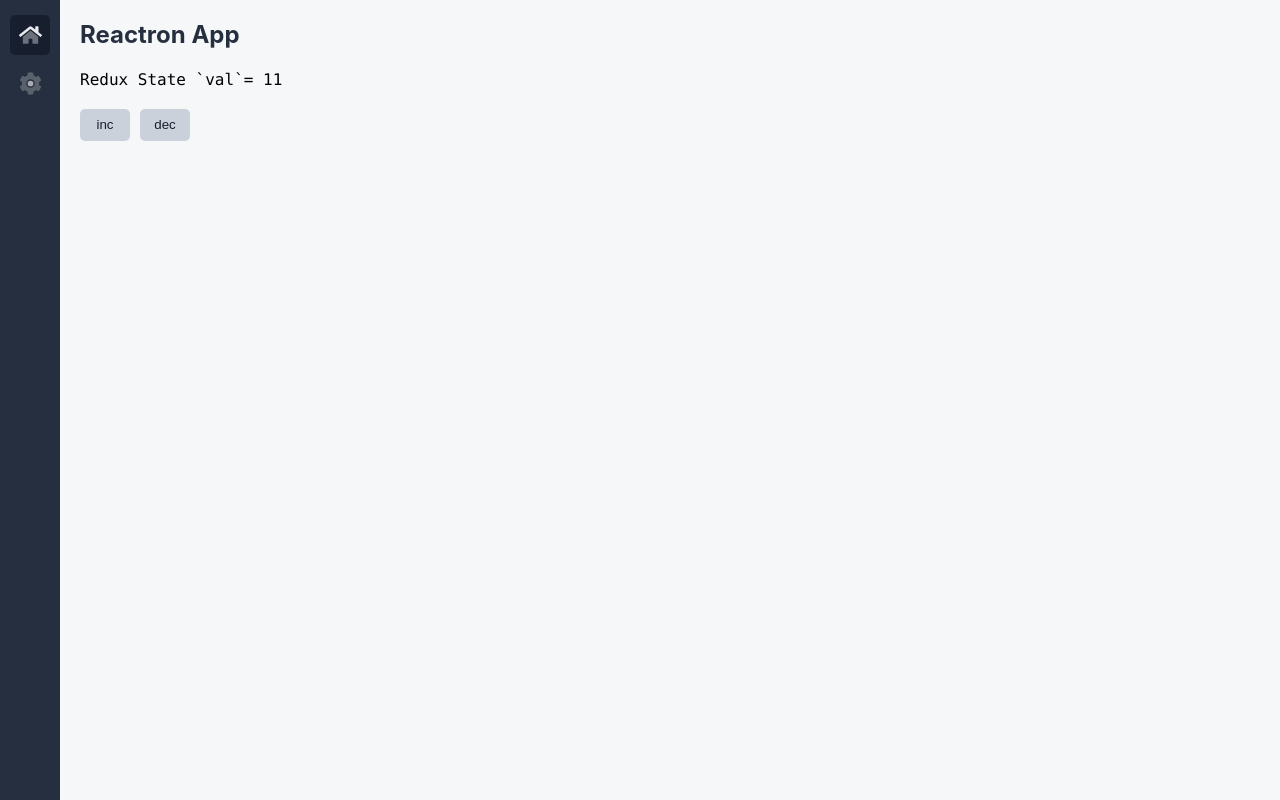
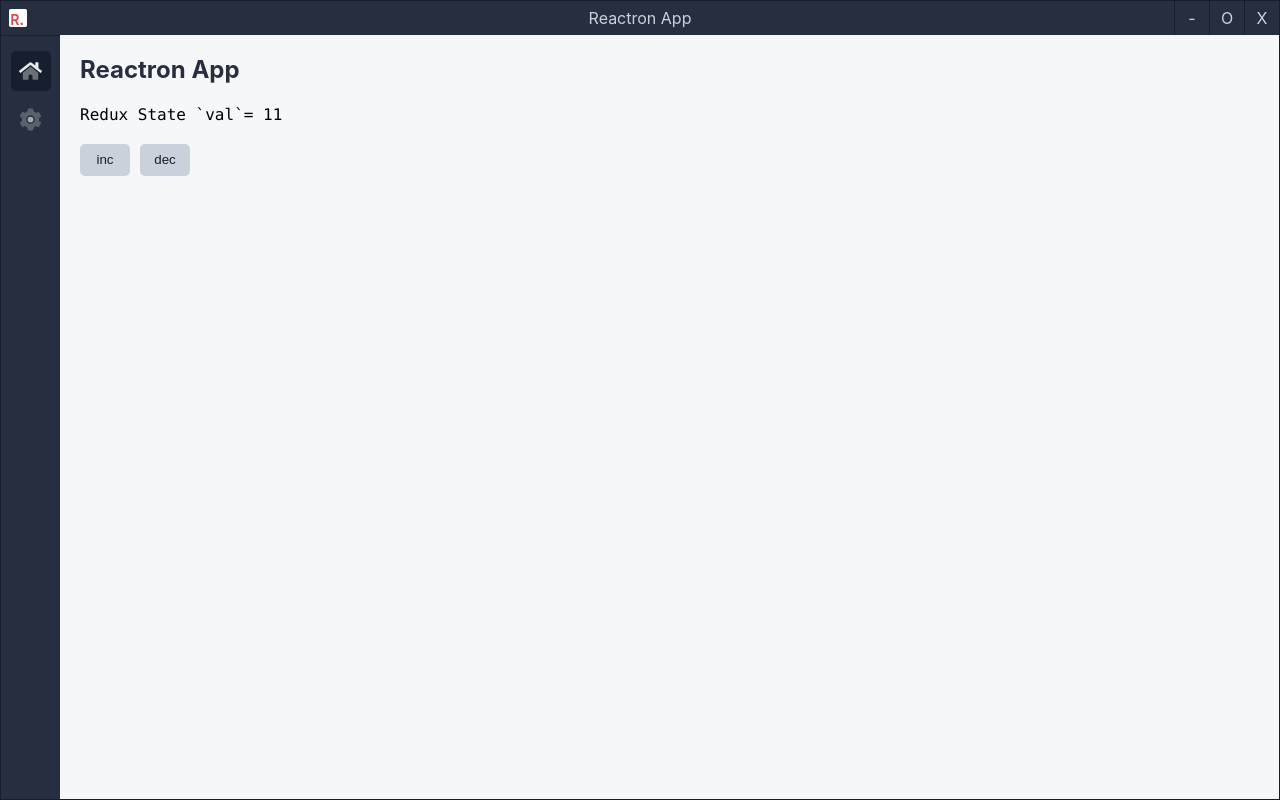
Before and after one commit to SamirDjelal/Reactron, a React (Create React App) app: page / in a window 1280 px wide. Built offline with nearby package versions, Linux system fonts and the light colour scheme.

Commit message:
custom title bar added.

```diff
--- a/public/preload.js
+++ b/public/preload.js
@@ -0,0 +1,3 @@
+window.remote = require('electron').remote;
+window.ipcRenderer = require('electron').ipcRenderer;
+// window.remote = require('electron').remote;
--- a/src/App.jsx
+++ b/src/App.jsx
@@ -1,18 +1,22 @@
-import React, {Component} from 'react';
+import React, {Component, Fragment} from 'react';
 import {Switch, Route, Redirect} from 'react-router-dom';
 import './styles/App.scss';
 import Menu from './components/Menu'
 import Home from "./screens/Home";
 import Setting from "./screens/Setting";
+import Titlebar from "./components/Titlebar";
 
 
 class App extends Component {
 	render() {
 		return (
-			<div className="App">
-				<Menu/>
-				<Main/>
-			</div>
+			<Fragment>
+				<Titlebar/>
+				<div className="App">
+					<Menu/>
+					<Main/>
+				</div>
+			</Fragment>
 		);
 	}
 }
@@ -24,7 +28,7 @@ const Main = () => {
 			<Switch>
 				<Route path="/" component={Home} exact/>
 				<Route path="/setting" component={Setting} exact/>
-				<Redirect to="/" />
+				<Redirect to="/"/>
 			</Switch>
 		</div>
 	);
--- /dev/null
+++ b/src/components/Titlebar.jsx
@@ -0,0 +1,63 @@
+import React, {Component} from 'react';
+
+class Titlebar extends Component {
+	constructor(props) {
+		super(props);
+		this.state = {
+			maximized: false
+		}
+		this.handleMinimize = this.handleMinimize.bind(this);
+		this.handleMaximize = this.handleMaximize.bind(this);
+		this.handleClose = this.handleClose.bind(this);
+
+
+	}
+
+	render() {
+		return (
+			<div className="Titlebar">
+				<div className="Icon"/>
+				<div className="Title">Reactron App</div>
+				<div className="Controls">
+					<div className="Item Minimize" onClick={this.handleMinimize}>-</div>
+					<div className="Item Maximize" onClick={this.handleMaximize}>O</div>
+					<div className="Item Close" onClick={this.handleClose}>X</div>
+
+
+				</div>
+			</div>
+		);
+	}
+
+
+	// ipcRenderer
+
+	handleMinimize() {
+		window.remote.getCurrentWindow().minimize();
+	}
+
+	handleMaximize() {
+		if (this.state.maximized === false) {
+			this.setState((prevState) => ({maximized: !prevState.maximized}));
+			window.remote.getCurrentWindow().maximize();
+		} else {
+			this.setState((prevState) => ({maximized: !prevState.maximized}));
+			window.remote.getCurrentWindow().unmaximize();
+		}
+		// console.log(window.remote.getCurrentWindow().isMaximized());
+		// if (window.remote.getCurrentWindow().isMaximized()) {
+		// 	console.log('unmaximize');
+		// 	window.remote.getCurrentWindow().unmaximize();
+		// } else {
+		// 	console.log('maximize');
+		// 	window.remote.getCurrentWindow().maximize();
+		// }
+	}
+
+	handleClose() {
+		window.remote.getCurrentWindow().close();
+	}
+
+}
+
+export default Titlebar;
--- a/src/styles/App.scss
+++ b/src/styles/App.scss
@@ -1,19 +1,82 @@
+.Titlebar {
+	height: 35px;
+	background-color: #252f3f;
+	color: #cbd1da;
+	display: flex;
+	line-height: 35px;
+	border-top: 1px solid #161e2e;
+	border-right: 1px solid #161e2e;
+	border-left: 1px solid #161e2e;
+
+	.Icon {
+		width: 200px;
+		background-repeat: no-repeat;
+		background-size: 18px 18px;
+		background-position: 8px 50%;
+		background-image: url('../assets/images/icon.svg');
+		-webkit-app-region: drag;
+		-webkit-user-select: none;
+	}
+
+	.Title {
+		width: calc(100% - 400px);
+		-webkit-app-region: drag;
+		-webkit-user-select: none;
+		text-align: center;
+	}
+
+	.Controls {
+		width: 200px;
+		//background-color: red;
+		display: flex;
+		justify-content: flex-end;
+		-webkit-app-region: drag;
+		-webkit-user-select: none;
+
+		.Item {
+			border-left: 1px solid #161e2e;
+
+			width: 35px;
+			-webkit-app-region: no-drag;
+			cursor: pointer;
+			text-align: center;
+			&:hover {
+				background-color: #161e2e;
+			}
+
+			&.Minimize {
+			}
+
+			&.Maximize {
+			}
+
+			&.Close {
+			}
+		}
+
+	}
+
+}
+
 .App {
 	display: flex;
-	min-height: 100%;
+	min-height: calc(100% - 35px);
 
 	.Menu {
 		background-color: #252F3F;
 		width: 60px;
 		//padding-top: 20px;
 		padding-top: 15px;
-		height: 100%;
+		//height: 100%;
 		display: flex;
+		height: calc(100% - 35px);
 		//justify-content: center;
 		flex-direction: column;
 		align-items: center;
 		position: fixed;
-
+		border-left: 1px solid #161e2e;
+		border-bottom: 1px solid #161e2e;
+		border-top: 1px solid #161e2e;
 		a {
 			color: #cbcbcb;
 			text-decoration: none;
@@ -64,6 +127,8 @@
 		//padding: 10px;
 		padding: 20px;
 		margin-left: 60px;
+		border-right: 1px solid #161e2e;
+		border-bottom: 1px solid #161e2e;
 
 		h2 {
 			margin-top: 0;
--- a/src/styles/index.scss
+++ b/src/styles/index.scss
@@ -17,6 +17,9 @@ body {
 	-moz-osx-font-smoothing: grayscale;
 	height: 100%;
 	background-color: #F6F7F8;
+	//	border: 1px solid #3d4a5f;
+	//border-radius: 10px;
+	//overflow: hidden;
 }
 
 code {
```
Also changed, not shown: public/main.js (+6 -5 lines), public/app.svg (added), src/assets/images/icon.svg (added).
